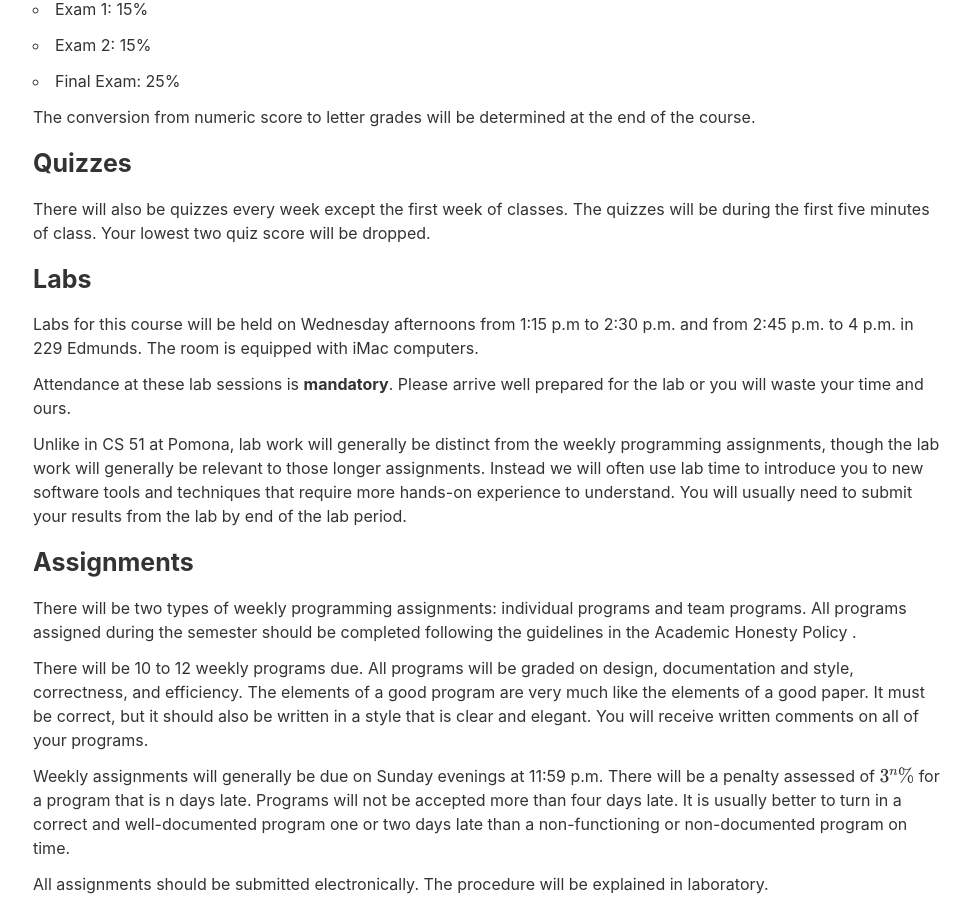
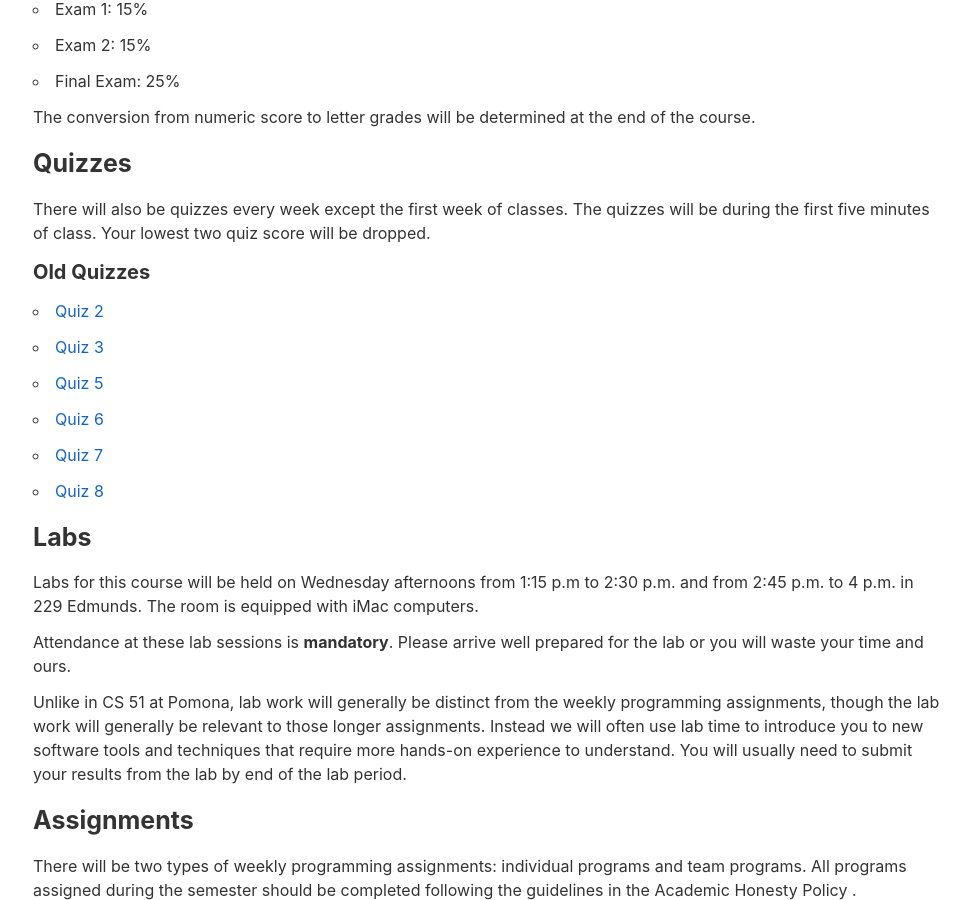
Before and after one commit to jacksonjw12/mbannister.github.io, a Jekyll site: the page built from _teaching/62-s16/index.md, in a window 1280 px wide and 900 px high, scrolled down 1310 px. Shown: the whole window, without its empty margins (151-1122 px from the left). Built offline with Jekyll 4.4.1, drawn with Linux system fonts in a browser that asks for light colours; formulas are drawn with MathJax 3.

Commit message:
Add old quizzes

```diff
--- a/_teaching/62-s16/index.md
+++ b/_teaching/62-s16/index.md
@@ -69,6 +69,16 @@ The conversion from numeric score to letter grades will be determined at the end
 ## Quizzes
 
  There will also be quizzes every week except the first week of classes. The quizzes will be during the first five minutes of class. Your lowest two quiz score will be dropped.
+
+### Old Quizzes
+
+- [Quiz 2](Quizzes/Quiz_02.pdf)
+- [Quiz 3](Quizzes/Quiz_03.pdf)
+- [Quiz 5](Quizzes/Quiz_05.pdf)
+- [Quiz 6](Quizzes/Quiz_06.pdf)
+- [Quiz 7](Quizzes/Quiz_07.pdf)
+- [Quiz 8](Quizzes/Quiz_08.pdf)
+
 
 ## Labs
 
```
Also changed, not shown: 6 other files.
